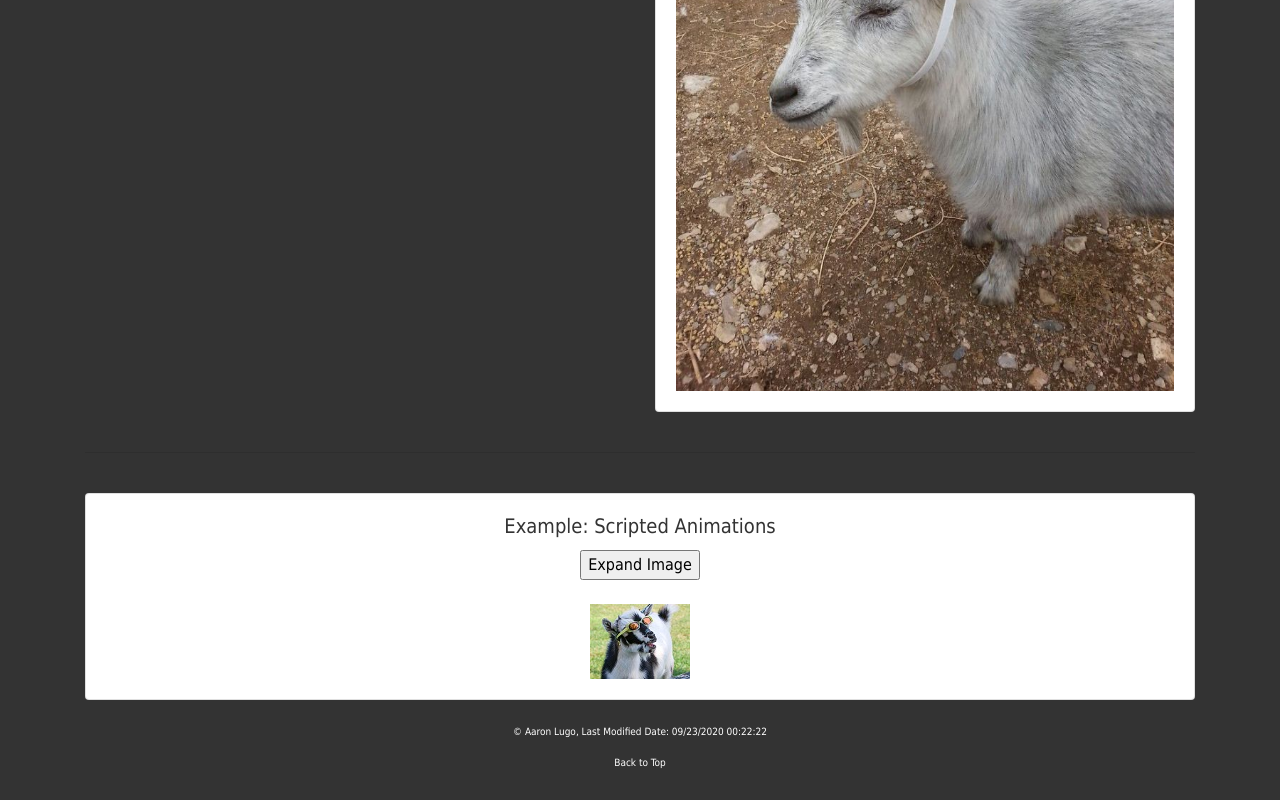
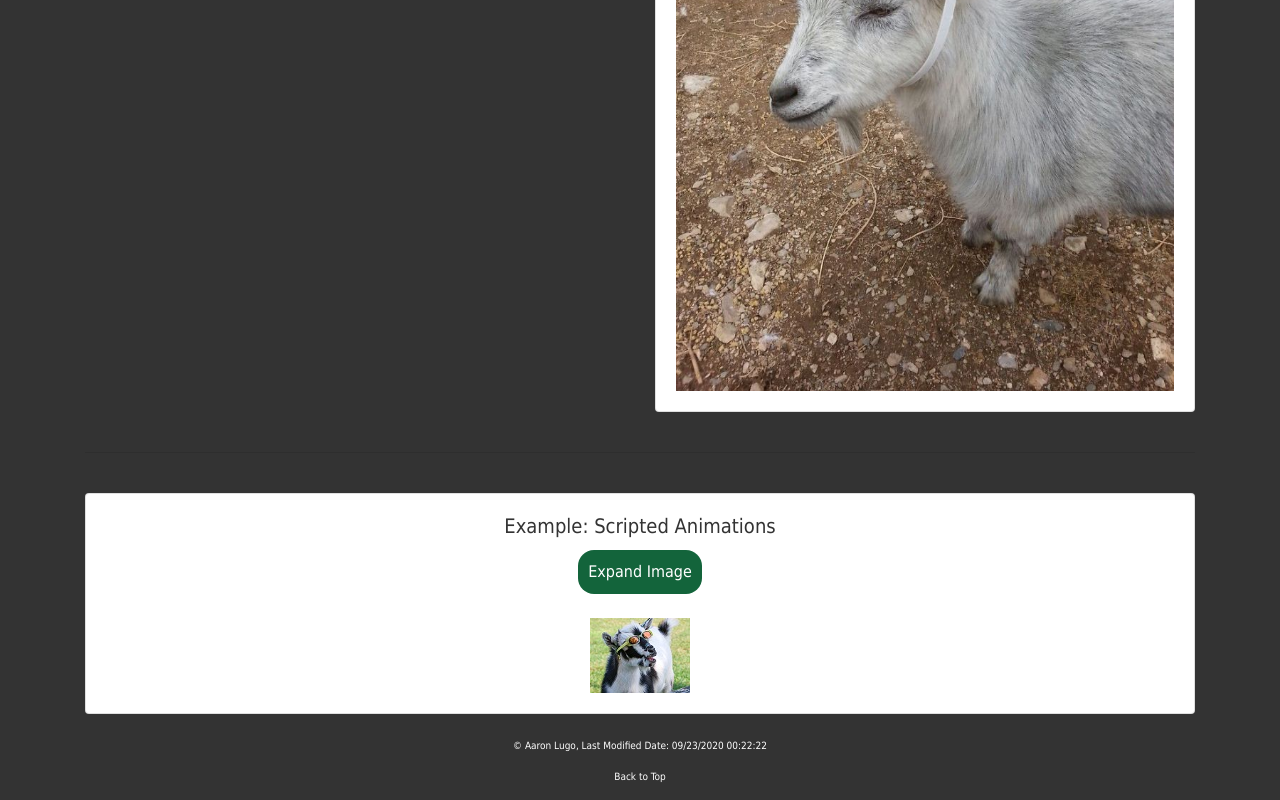
Before and after one commit to maizono/portfolio, a plain HTML site: page domedits.html in a window 1280 px wide. Shown: the part 774-1574 px from the top of the page. Drawn offline with nearby package versions, Linux system fonts and the light colour scheme.

Commit message:
Update domedits.html

```diff
--- a/domedits.html
+++ b/domedits.html
@@ -228,7 +228,7 @@
 		   <div class="card-body">
              <h5 class="card-title cardText">Example: Scripted Animations</h5>
 				<form>
-					<input type="button" id="expand" value="Expand Image">
+					<input class="button" type="button" id="expand" value="Expand Image">
 				</form>
 				<br>
 				<img src = "images/coolgoatSmall.jpg" id="coolgoat" alt="A very cool goat.">
```
